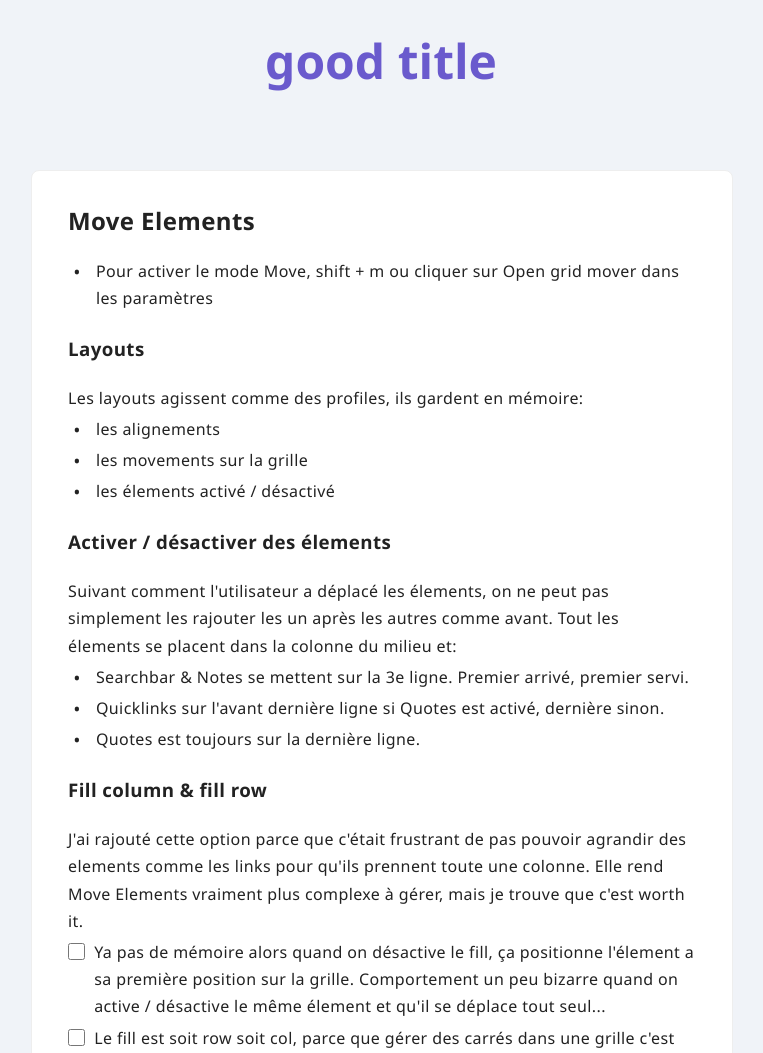
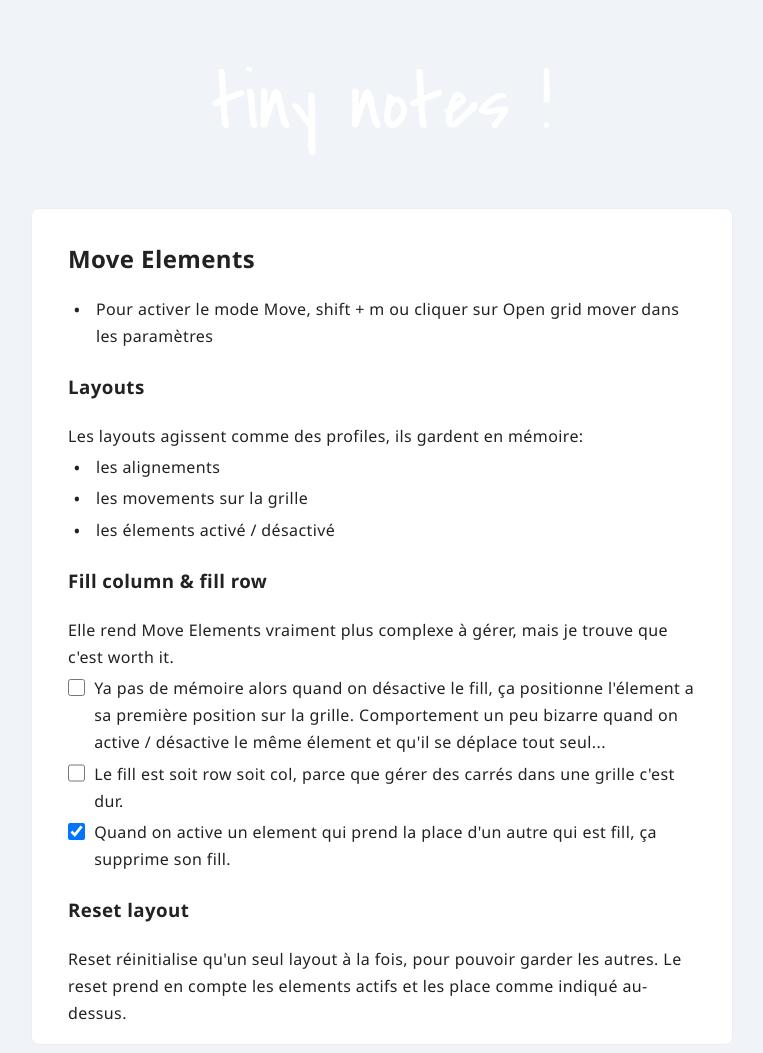
Before and after one commit to victrme/pocket-editor, a website built with Vite: page example/index.html in a window 1280 px wide. Shown: the top 1053 px of the page, without its empty margins (259-1022 px from the left). Built offline with nearby package versions, Linux system fonts and the light colour scheme.

Commit message:
Example styling: tiny notes !

```diff
--- a/example/index.html
+++ b/example/index.html
@@ -4,11 +4,21 @@
 		<meta charset="UTF-8" />
 		<meta name="viewport" content="width=device-width, initial-scale=1.0" />
 		<link rel="icon" type="image/ico" href="/favicon.ico" />
+		<link rel="preconnect" href="https://fonts.googleapis.com" />
+		<link rel="preconnect" href="https://fonts.gstatic.com" crossorigin />
+		<link
+			href="https://fonts.googleapis.com/css2?family=Covered+By+Your+Grace&display=swap"
+			rel="stylesheet"
+		/>
 		<title>Homemade "What you see is what you get" Editor !</title>
 	</head>
 	<body>
-		<h1 id="title">good title</h1>
+		<div id="title">
+			<h1>tiny notes !</h1>
+		</div>
+
 		<div id="wrapper"></div>
+
 		<script type="module" src="/src/main.ts" defer></script>
 	</body>
 </html>
--- a/example/src/markdown.ts
+++ b/example/src/markdown.ts
@@ -10,17 +10,9 @@ Les layouts agissent comme des profiles, ils gardent en mémoire:
 -   les movements sur la grille
 -   les élements activé / désactivé
 
-### Activer / désactiver des élements
-
-Suivant comment l'utilisateur a déplacé les élements, on ne peut pas simplement les rajouter les un après les autres comme avant. Tout les élements se placent dans la colonne du milieu et:
-
--   Searchbar & Notes se mettent sur la 3e ligne. Premier arrivé, premier servi.
--   Quicklinks sur l'avant dernière ligne si Quotes est activé, dernière sinon.
--   Quotes est toujours sur la dernière ligne.
-
 ### Fill column & fill row
 
-J'ai rajouté cette option parce que c'était frustrant de pas pouvoir agrandir des elements comme les links pour qu'ils prennent toute une colonne. Elle rend Move Elements vraiment plus complexe à gérer, mais je trouve que c'est worth it.
+Elle rend Move Elements vraiment plus complexe à gérer, mais je trouve que c'est worth it.
 
 [ ] Ya pas de mémoire alors quand on désactive le fill, ça positionne l'élement a sa première position sur la grille. Comportement un peu bizarre quand on active / désactive le même élement et qu'il se déplace tout seul...
 [ ] Le fill est soit row soit col, parce que gérer des carrés dans une grille c'est dur.
--- a/example/src/style.css
+++ b/example/src/style.css
@@ -21,12 +21,18 @@ body {
 	flex-direction: column;
 }
 
-h1#title {
+#title {
 	text-align: center;
-	color: slateblue;
-	font-size: 3em;
+	color: white;
 	margin-bottom: 0em;
-	line-height: 1.2em;
+	line-height: 3em;
+	font-family: "Covered By Your Grace", "Segoe UI", Inter, Avenir, Helvetica, Arial, sans-serif;
+}
+
+#title h1 {
+	font-size: 5em;
+	margin-top: 1em;
+	margin-bottom: 0;
 }
 
 #wrapper {
--- a/src/style.css
+++ b/src/style.css
@@ -3,6 +3,7 @@
 	flex-direction: column;
 	row-gap: 4px;
 	width: calc(100% - 3em);
+	min-width: 300px;
 	padding: 1em 1.5em;
 	background-color: #fff;
 	border: 1px solid #eee;
```
